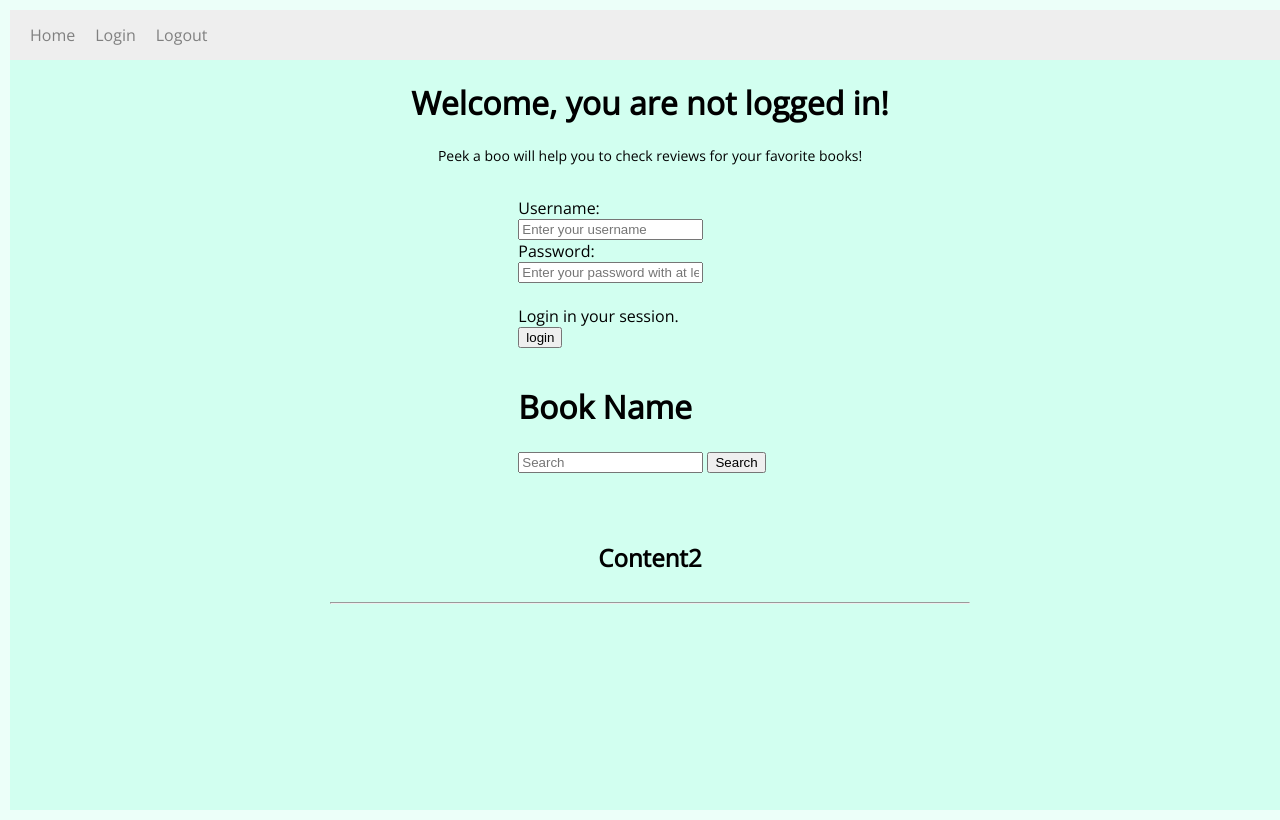
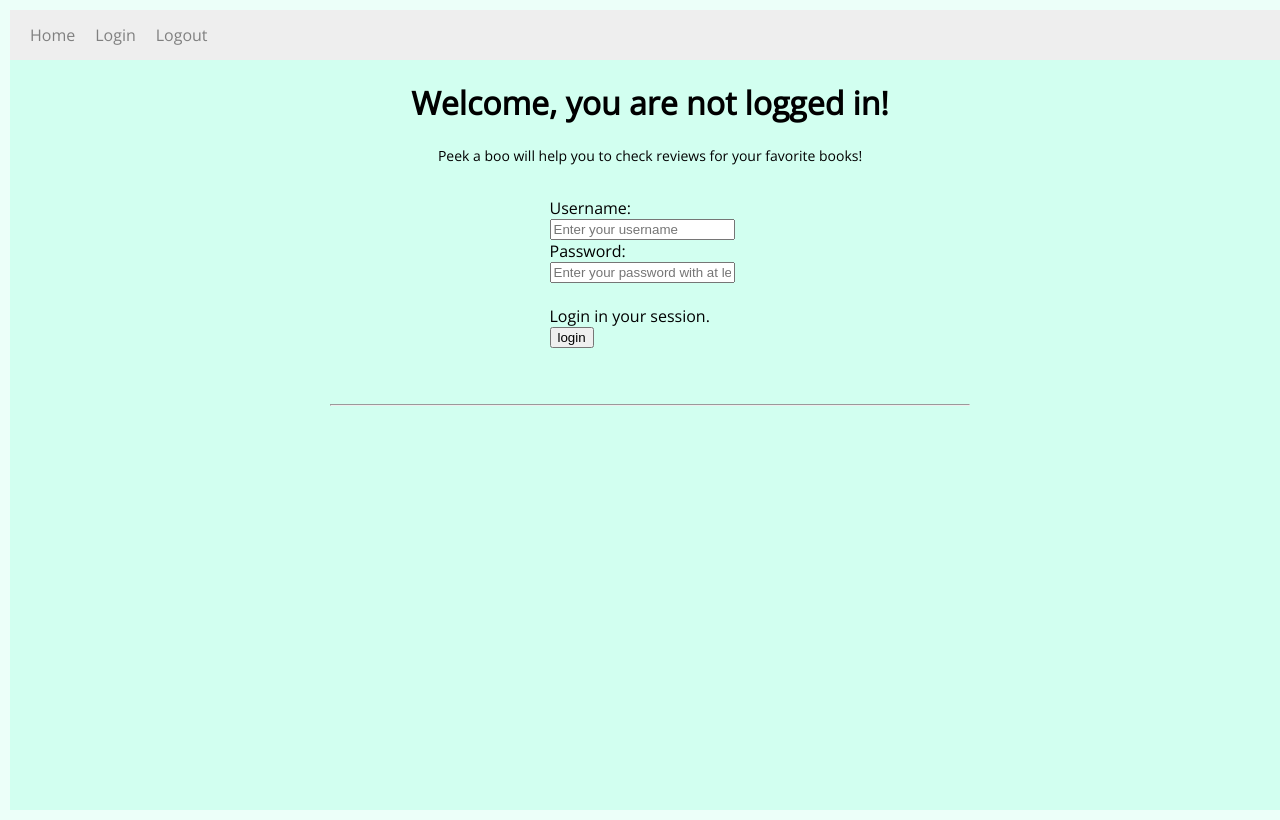
Before and after one commit to CarinaLR/Peek-a-boo, a Flask app: page /login in a window 1280 px wide. Run offline with Flask 2, Linux system fonts and the light colour scheme.

```diff
--- a/application.py
+++ b/application.py
@@ -134,9 +134,9 @@ def login():
 
         # Check info from user.
         if not request.form.get("username"):
-            return render_template("index.html", message="please enter username")
+            return render_template("error.html", message="please enter username")
         elif not request.form.get("password"):
-            return render_template("index.html", message="plese enter password")
+            return render_template("error.html", message="plese enter password")
 
         # Access database.
         user = db.execute("SELECT * FROM users WHERE name = :username",
@@ -153,7 +153,7 @@ def login():
         session["user_name"] = result[1]
 
         # Redirect user to book-info page.
-        return redirect("/book-info")
+        return render_template("bookinfo.html", headline="Welcome, you are now logged in!")
 
     # Renders login page.
     else:
--- a/templates/login.html
+++ b/templates/login.html
@@ -32,17 +32,8 @@ navbar %}
         <input type="submit" value="login" />
       </label>
     </form>
-    <div>
-      <h1>Book Name</h1>
-      <form action="/book-info" method="GET">
-        <input type="text" placeholder="Search" name="book" />
-        <button type="submit">Search</button>
-      </form>
-    </div>
   </div>
 </div>
-<div id="single-book-nav">
-  <h2>Content2</h2>
-</div>
+<div id="single-book-nav"></div>
 <hr />
 {% endblock %}
```
Also changed, not shown: templates/bookinfo.html (+4 -10 lines), 1 other file.
